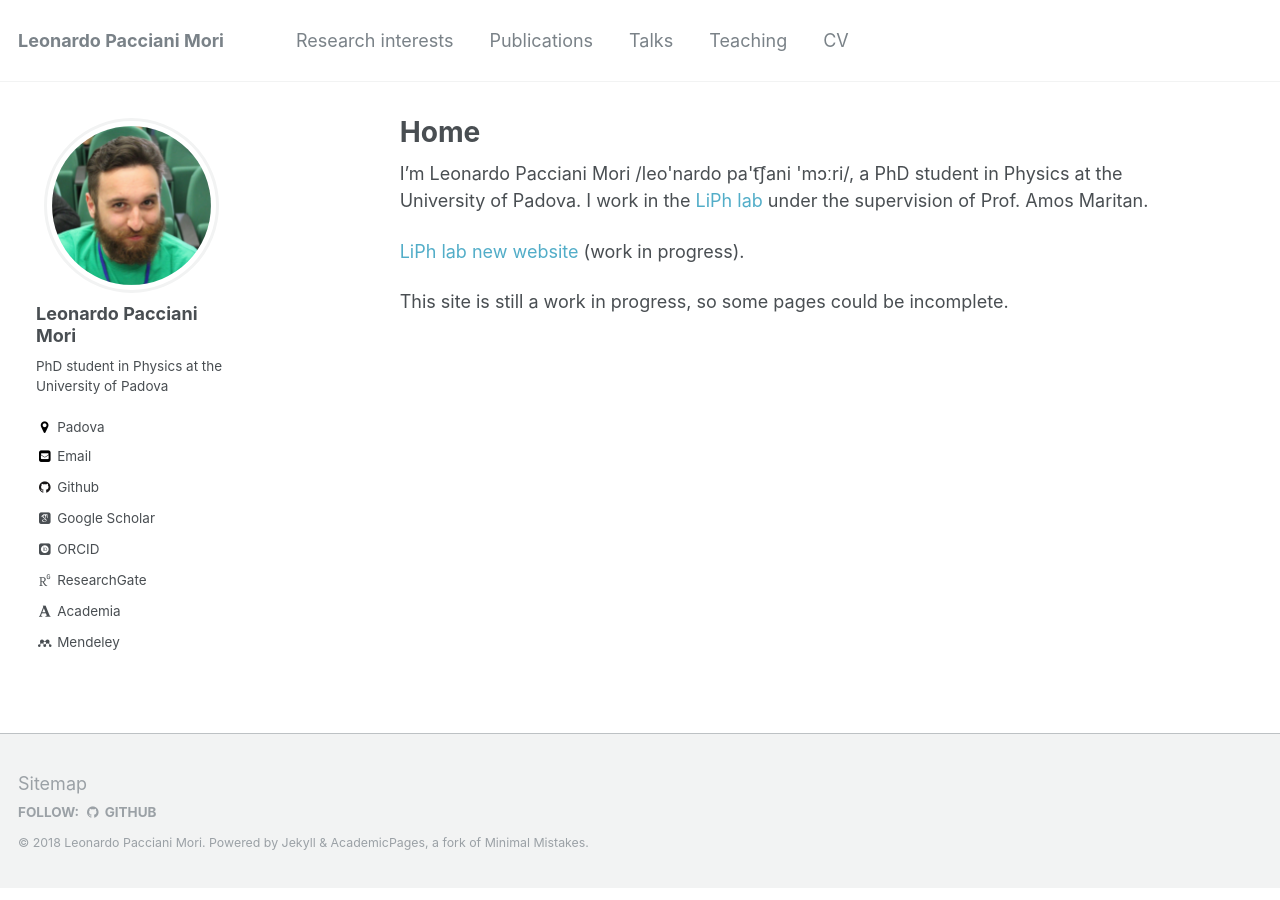
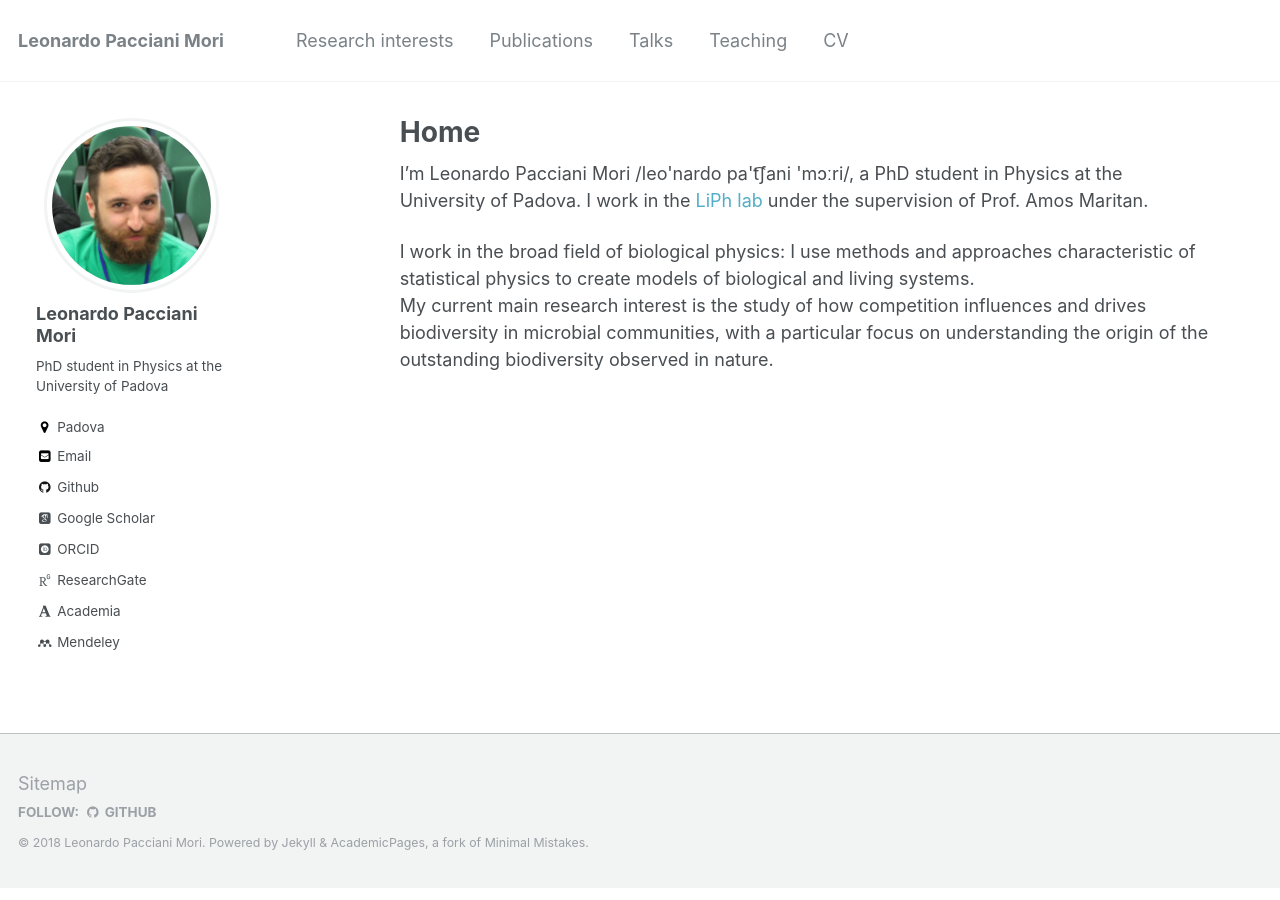
Before and after one commit to suweis/suweis.github.io, a Jekyll site: the page built from _pages/about.md, in a window 1280 px wide. Built offline with Jekyll 4.4.1, drawn with Linux system fonts in a browser that asks for light colours; nearby versions of some CDN libraries; some web fonts are replaced.

Commit message:
Aggiornata homepage

```diff
--- a/_pages/about.md
+++ b/_pages/about.md
@@ -8,8 +8,7 @@ redirect_from:
   - /about.html
 ---
 
-I'm Leonardo Pacciani Mori /leo&#39;nardo pa&#39;t͡ʃani &#39;mɔːri/, a PhD student in Physics at the University of Padova. I work in the [LiPh lab](http://www.pd.infn.it/~maritan/index.html) under the supervision of Prof. Amos Maritan.
+I'm Leonardo Pacciani Mori /leo&#39;nardo pa&#39;t͡ʃani &#39;mɔːri/, a PhD student in Physics at the University of Padova. I work in the [LiPh lab](http://sad-turing-8f0389.netlify.com/) under the supervision of Prof. Amos Maritan.
 
-[LiPh lab new website](http://sad-turing-8f0389.netlify.com/) (work in progress).
-
-This site is still a work in progress, so some pages could be incomplete.
+I work in the broad field of biological physics: I use methods and approaches characteristic of statistical physics to create models of biological and living systems.<br>
+My current main research interest is the study of how competition influences and drives biodiversity in microbial communities, with a particular focus on understanding the origin of the outstanding biodiversity observed in nature.
```
